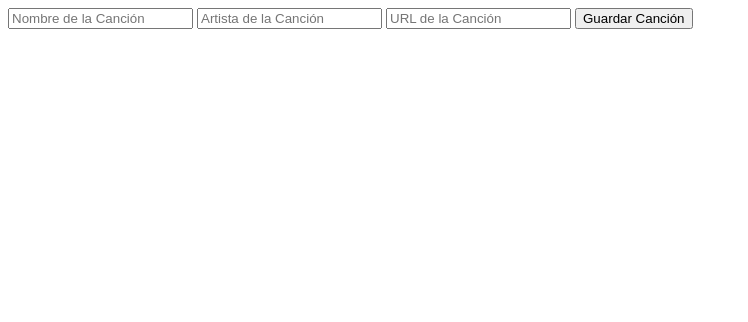
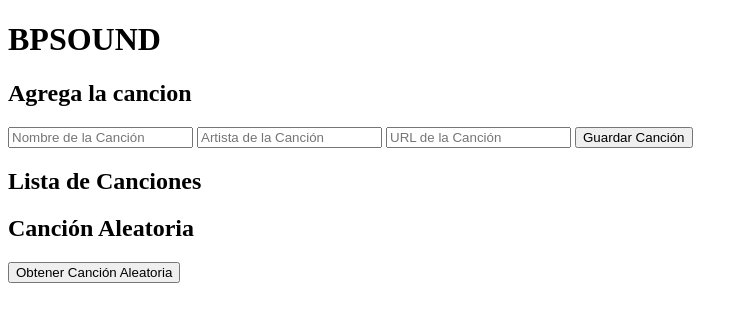
Before and after one commit to lfcepe/desarrollofullstack, a plain HTML site: page client/index.html in a window 1280 px wide. Shown: the whole page, without its empty margins (0-748 px from the left). Drawn offline with Linux system fonts and the light colour scheme.

Commit message:
modificacion de index y scrip

```diff
--- a/client/index.html
+++ b/client/index.html
@@ -8,9 +8,26 @@
     <title>Document</title>
 </head>
 <body>
-    <input type="text" id="nombre" placeholder="Nombre de la Canción">
-    <input type="text" id="artista" placeholder="Artista de la Canción">
-    <input type="text" id="url" placeholder="URL de la Canción">
-    <button id="guardar">Guardar Canción</button>
+    <header><h1>BPSOUND</h1></header>
+    <main>
+        <section class="agregarcancion">
+            <h2>Agrega la cancion</h2>
+            <input type="text" id="nombre" placeholder="Nombre de la Canción">
+            <input type="text" id="artista" placeholder="Artista de la Canción">
+            <input type="text" id="url" placeholder="URL de la Canción">
+            <button id="guardar">Guardar Canción</button>
+        </section>
+
+        <section class="listacanciones">
+            <h2>Lista de Canciones</h2>
+            <div id="lista" class="list"></div>
+        </section>
+
+        <section class="cancionaleatoria">
+            <h2>Canción Aleatoria</h2>
+            <button id="botonrandom">Obtener Canción Aleatoria</button>
+            <div id="cancion" class="card"></div>
+        </section>
+    </main>
 </body>
 </html>
```
